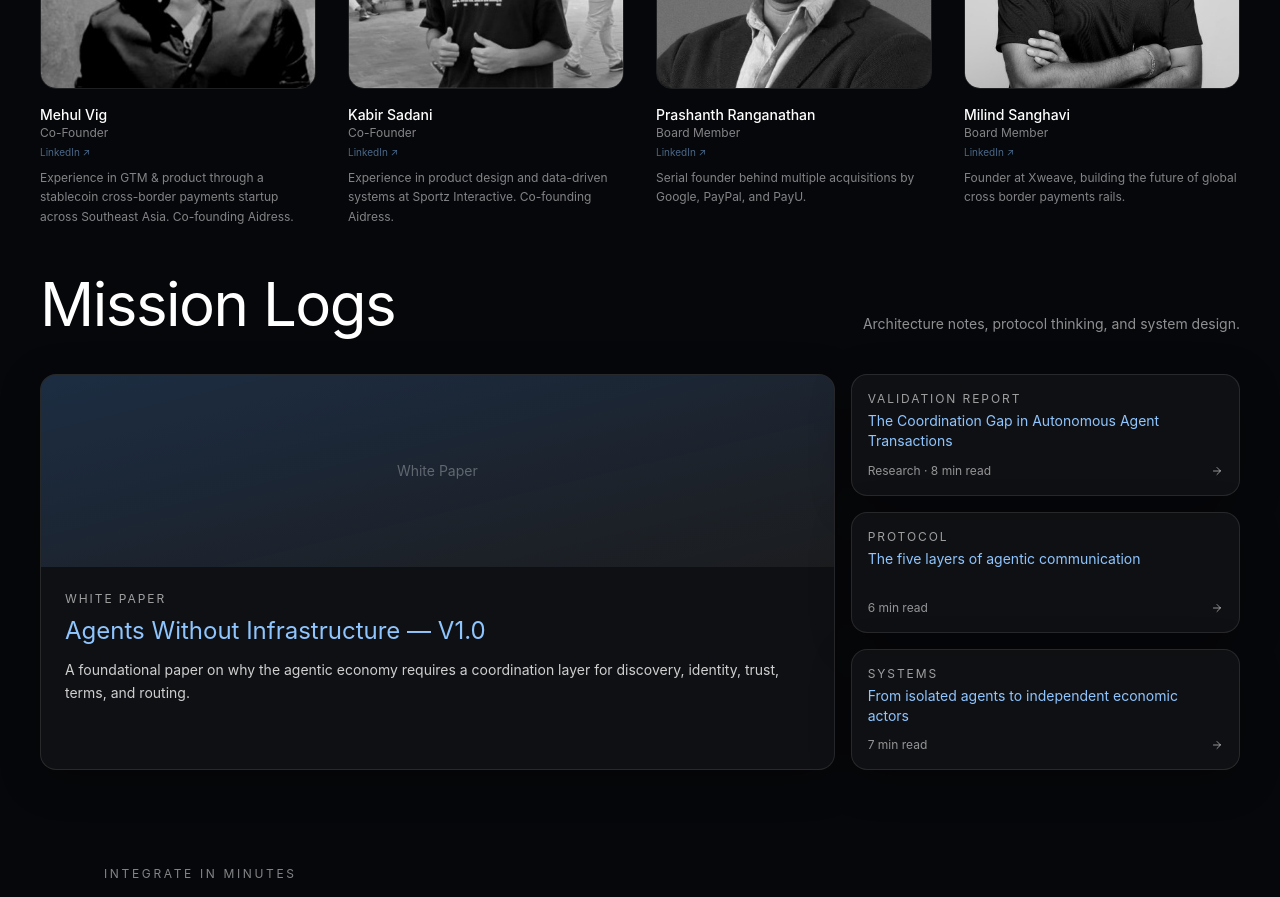
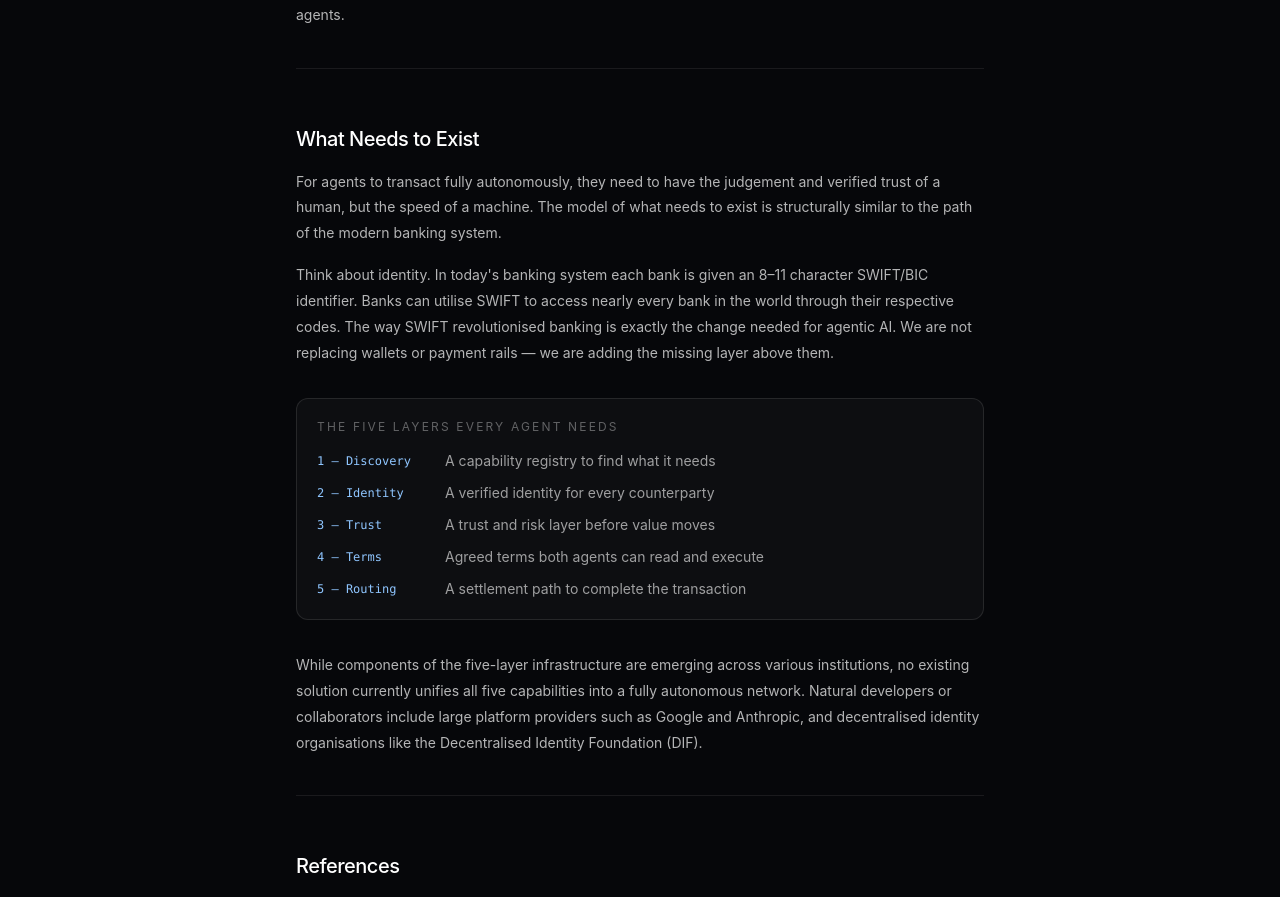
Before and after one commit to Mehulvig24/aidress-website, a React (Vite) app: page /whitepaper in a window 1280 px wide. Shown: the part 1900-2797 px from the top of the page. Built offline with nearby package versions, Linux system fonts and the light colour scheme.

Commit message:
add react router, real article URLs, update sitemap

```diff
--- a/package.json
+++ b/package.json
@@ -13,7 +13,8 @@
     "framer-motion": "^12.38.0",
     "lucide-react": "^1.8.0",
     "react": "^19.2.5",
-    "react-dom": "^19.2.5"
+    "react-dom": "^19.2.5",
+    "react-router-dom": "^7.14.2"
   },
   "devDependencies": {
     "@eslint/js": "^10.0.1",
--- a/src/App.tsx
+++ b/src/App.tsx
@@ -1,9 +1,10 @@
 import React, { useEffect, useMemo, useState } from "react";
 import { motion, useScroll, useTransform } from "framer-motion";
+import { BrowserRouter, Routes, Route, useNavigate } from "react-router-dom";
 import {
   ArrowRight,
   FileText,
-  Route,
+  Route as RouteIcon,
   Search,
   ShieldCheck,
   User,
@@ -55,7 +56,7 @@ const layers: Layer[] = [
   },
   {
     name: "Routing",
-    icon: Route,
+    icon: RouteIcon,
     blurb:
       "A transaction layer to review routing information and integrate with settlement tools including x402 and programmable payment rails.",
   },
@@ -405,8 +406,8 @@ function IntegrationSection() {
 }
 
 
-export default function PactWebsiteConcept() {
-  const [page, setPage] = useState<"home" | "whitepaper" | "validation" | "protocol" | "systems">("home");
+function HomePage() {
+  const navigate = useNavigate();
   const { scrollY } = useScroll();
   const yBg = useTransform(scrollY, [0, 500], [0, -100]);
   const yGrid = useTransform(scrollY, [0, 500], [0, -40]);
@@ -428,11 +429,6 @@ export default function PactWebsiteConcept() {
   const midY = driftY * 0.6;
   const fastX = driftX;
   const fastY = driftY;
-
-  if (page === "whitepaper") return <WhitePaperPage onBack={() => setPage("home")} />;
-  if (page === "validation") return <ValidationReportPage onBack={() => setPage("home")} />;
-  if (page === "protocol") return <ProtocolArticlePage onBack={() => setPage("home")} />;
-  if (page === "systems") return <SystemsArticlePage onBack={() => setPage("home")} />;
 
   return (
     <div
@@ -622,7 +618,7 @@ export default function PactWebsiteConcept() {
               <div className="hidden text-sm text-white/55 md:block">Architecture notes, protocol thinking, and system design.</div>
             </div>
             <div className="grid gap-4 md:grid-cols-1 lg:grid-cols-3">
-              <button type="button" onClick={() => posts[0].paperId && setPage(posts[0].paperId)} className="text-left lg:col-span-2">
+              <button type="button" onClick={() => posts[0].paperId && navigate(`/${posts[0].paperId}`)} className="text-left lg:col-span-2">
                 <motion.div whileHover={{ scale: 1.01 }} className="h-full cursor-pointer">
                   <SurfaceCard className="h-full overflow-hidden">
                     <div className="flex h-28 w-full items-center justify-center bg-gradient-to-br from-blue-400/20 to-white/5 text-sm text-white/30 md:h-48">White Paper</div>
@@ -644,7 +640,7 @@ export default function PactWebsiteConcept() {
                     key={post.title}
                     whileHover={{ y: -3 }}
                     className={`h-full ${post.paperId ? "cursor-pointer" : ""}`}
-                    onClick={() => post.paperId && setPage(post.paperId)}
+                    onClick={() => post.paperId && navigate(`/${post.paperId}`)}
                   >
                     <SurfaceCard className="h-full">
                       <div className="flex h-full flex-col p-4">
@@ -737,3 +733,17 @@ export default function PactWebsiteConcept() {
     </div>
   );
 }
+
+export default function App() {
+  return (
+    <BrowserRouter>
+      <Routes>
+        <Route path="/" element={<HomePage />} />
+        <Route path="/whitepaper" element={<WhitePaperPage onBack={() => window.history.back()} />} />
+        <Route path="/validation" element={<ValidationReportPage onBack={() => window.history.back()} />} />
+        <Route path="/protocol" element={<ProtocolArticlePage onBack={() => window.history.back()} />} />
+        <Route path="/systems" element={<SystemsArticlePage onBack={() => window.history.back()} />} />
+      </Routes>
+    </BrowserRouter>
+  );
+}
```
Also changed, not shown: 2 other files (tests, documents, lock files or other folders).
